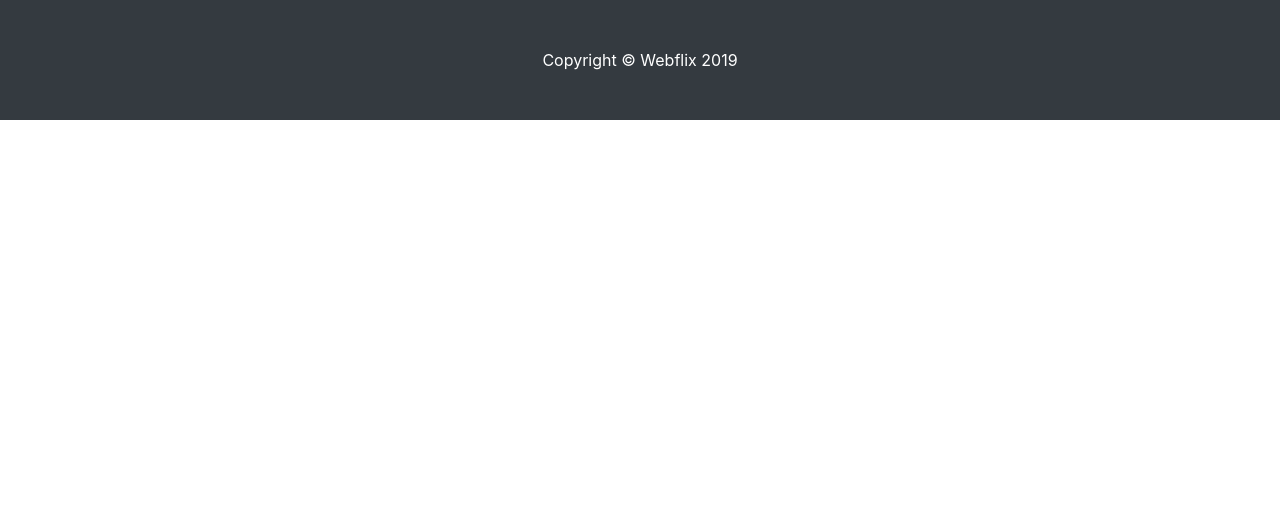
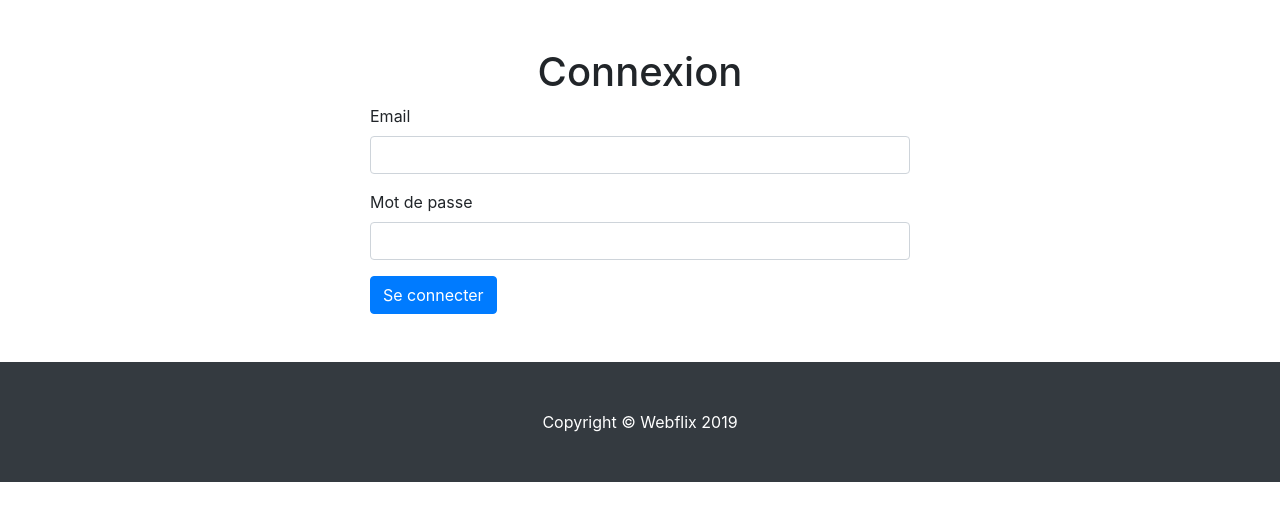
Before and after one commit to daw-2/php, a PHP site: page /login.php in a window 1280 px wide. Shown: the part 56-577 px from the top of the page. Run offline with PHP 8.4, Linux system fonts and the light colour scheme; some libraries are stand-ins or nearby versions.

Commit message:
Login form

```diff
--- a/14-webflix/public/login.php
+++ b/14-webflix/public/login.php
@@ -1,5 +1,26 @@
 <?php require_once __DIR__ . '/../partials/header.php';
 
-$_SESSION['user'] = 'matthieu';
+// Traitement du login
 
-require_once __DIR__ . '/../partials/footer.php';
+?>
+
+<div class="container my-5">
+    <h1 class="text-center">Connexion</h1>
+    <div class="row">
+        <div class="col-md-6 offset-3">
+            <form method="POST" action="">
+                <div class="form-group">
+                    <label for="email">Email</label>
+                    <input type="text" name="email" id="email" class="form-control">
+                </div>
+                <div class="form-group">
+                    <label for="password">Mot de passe</label>
+                    <input type="password" name="password" id="password" class="form-control">
+                </div>
+                <button class="btn btn-primary">Se connecter</button>
+            </form>
+        </div>
+    </div>
+</div>
+
+<?php require_once __DIR__ . '/../partials/footer.php';
```
